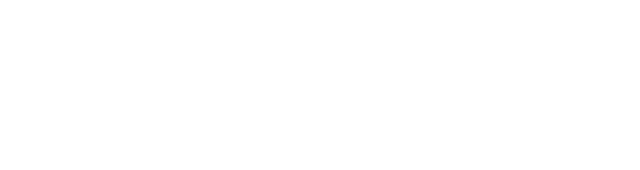
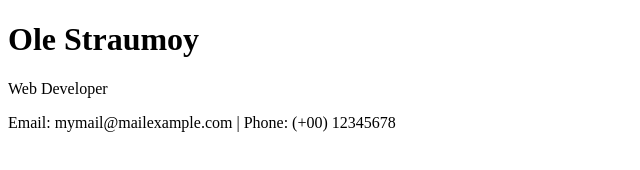
Before and after one commit to straumoy/02-Simple-Resume-Page-, a plain HTML site: page index.html in a window 1280 px wide. Shown: the whole page, without its empty margins (0-640 px from the left). Drawn offline with Linux system fonts and the light colour scheme.

Commit message:
Added HTML text

```diff
--- a/index.html
+++ b/index.html
@@ -1,6 +1,14 @@
 <!DOCTYPE html>
 <html>
+<head>
+<title>Simple Resume</title>
+<meta charset="utf-8">
+<meta name="Resume" content="width=device-width, initial-scale=1">
 <body>
+<h1>Ole Straumoy</h1>
+<p>Web Developer</p>
+<p>Email: mymail@mailexample.com | Phone: (+00) 12345678</p>
+
 
 </body>
 </html>
```
Also changed, not shown: 1 other file.
